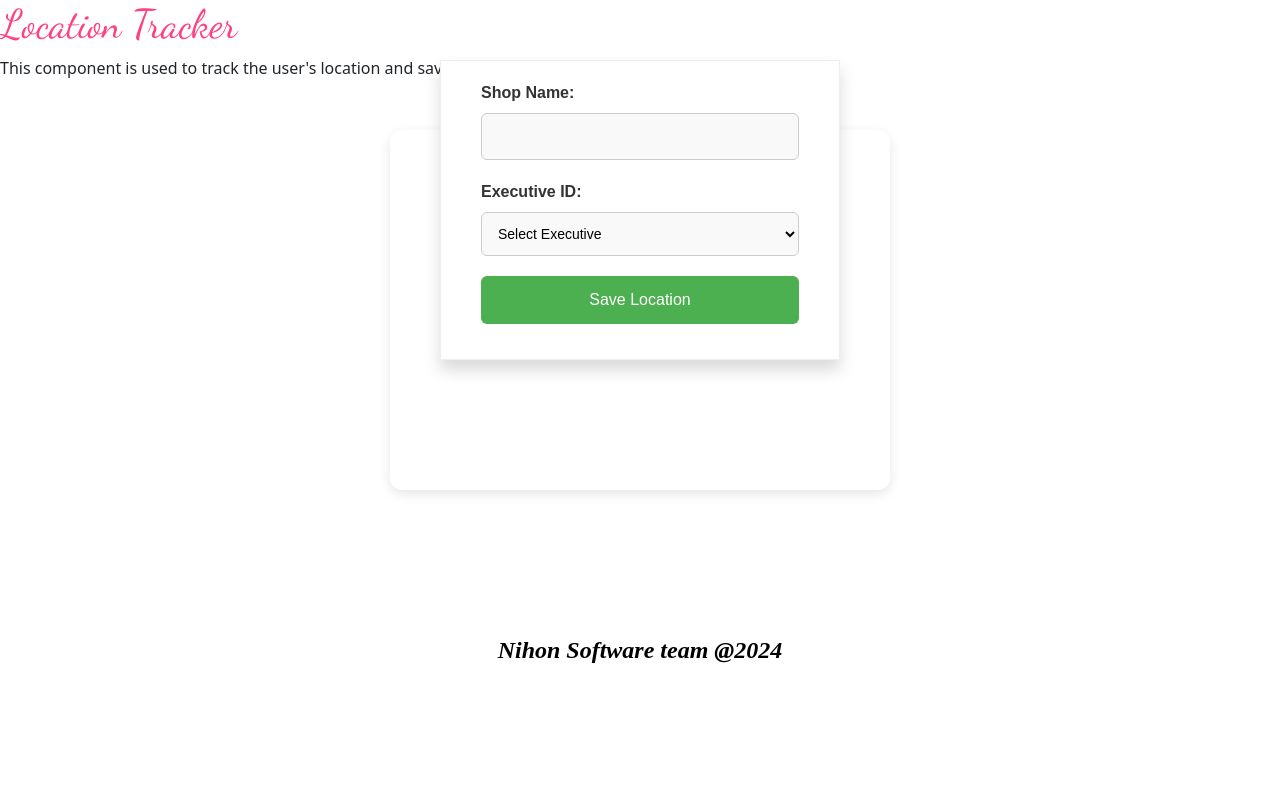
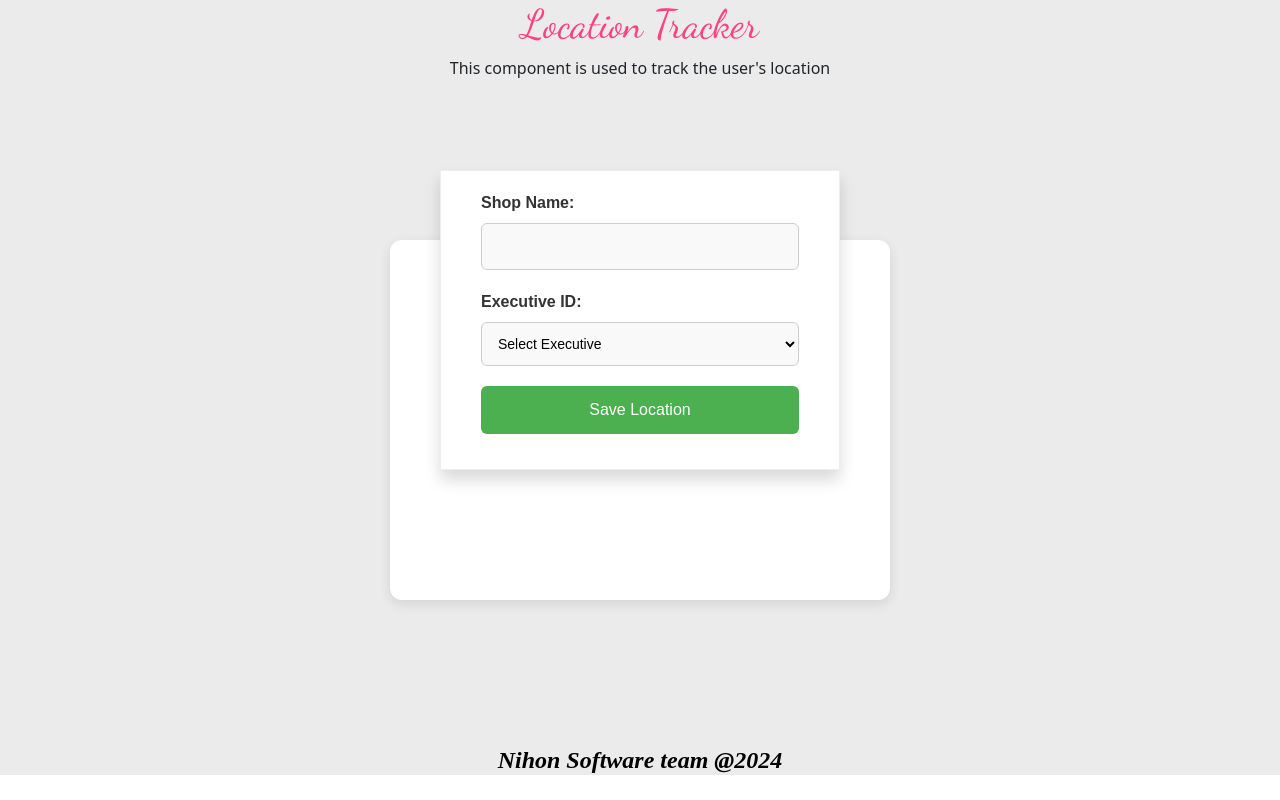
Before and after one commit to shamalgodawela/Nihon-Location-Frontend, a React (Create React App) app: page /addlocation in a window 1280 px wide. Built offline with nearby package versions, Linux system fonts and the light colour scheme.

Commit message:
update add location css

```diff
--- a/src/pages/AddLocation/Addlocation.js
+++ b/src/pages/AddLocation/Addlocation.js
@@ -26,7 +26,7 @@ const Addlocation = () => {
           (position) => {
             const { accuracy, latitude, longitude } = position.coords;
             console.log(`Accuracy: ${accuracy} meters, Latitude: ${latitude}, Longitude: ${longitude}`);
-            if (accuracy <= 200000) {
+            if (accuracy <= 20000) {
               clearTimeout(timeout);
               resolve(position);
             } else {
@@ -80,9 +80,9 @@ const Addlocation = () => {
 
 
   return (
-    <div>
+    <div className='body-addlocation'>
       <h1 className='h1-addlocation'>Location Tracker</h1>
-      <p className='p-addlocation'>This component is used to track the user's location and save it to the database.</p>
+      <p className='p-addlocation'>This component is used to track the user's location </p>
       <div className="form1-container">
         <form onSubmit={handleSubmit}>
           <div className="form1-group">
@@ -96,7 +96,6 @@ const Addlocation = () => {
               <option value="Mr.Ahamed">Mr.Ahamed</option>
               <option value="Mr.Chamera">Mr.Chamera</option>
               <option value="Mr.Dasun">Mr.Dasun</option>
-              <option value="Mr.Sanjeewa">Mr.Sanjeewa</option>
               <option value="Mr.Navaneedan">Mr.Navaneedan</option>
             </select>
           </div>
--- a/src/pages/AddLocation/addlocation.css
+++ b/src/pages/AddLocation/addlocation.css
@@ -6,6 +6,7 @@
   border-radius: 12px;
   box-shadow: 0 4px 12px rgba(0, 0, 0, 0.1);
   font-family: 'Arial', sans-serif;
+  margin-top: 160px;
 }
 
 .form1-group {
@@ -59,3 +60,14 @@
   background-color: #ccc;
   cursor: not-allowed;
 }
+
+.h1-addlocation{
+  text-align: center;
+
+}
+.p-addlocation{
+  text-align: center;
+}
+.body-addlocation{
+  background-color: #ebebeb;
+}
```
